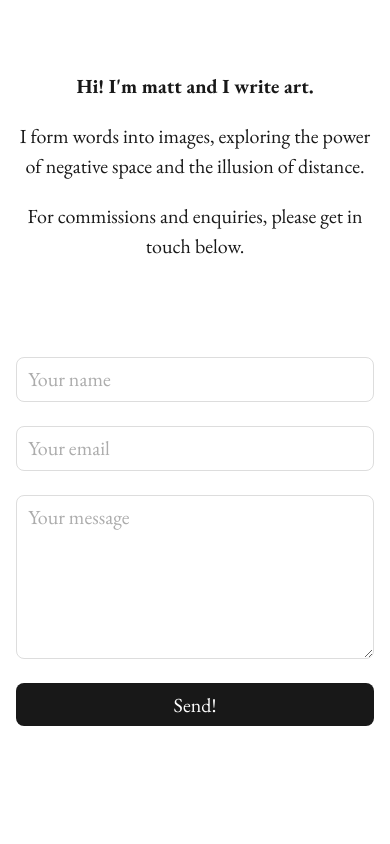
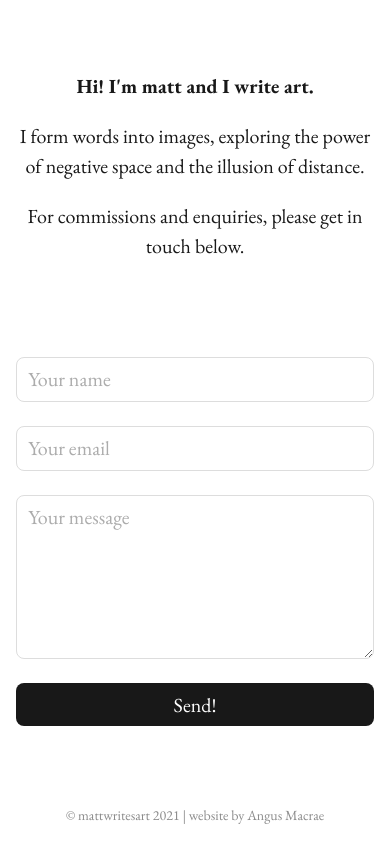
Before and after one commit to AngusMacrae/mattwritesart, a React (Create React App) app: page / in a window 390 px wide. Shown: the part 3526-4370 px from the top of the page. Before the commit the page ends 4308 px from the top, so only its background shows below. Built offline with nearby package versions, Linux system fonts and the light colour scheme.

Commit message:
Footer content and styling

```diff
--- a/src/components/App.css
+++ b/src/components/App.css
@@ -289,3 +289,24 @@ a:hover {
     justify-self: unset;
   }
 }
+
+.footer {
+  text-align: right;
+  padding: 1rem;
+}
+
+.footer p {
+  max-width: 800px;
+  margin-left: auto;
+  margin-right: auto;
+  opacity: 0.5;
+}
+
+@media (max-width: 450px) {
+  .footer {
+    text-align: center;
+  }
+  .footer small {
+    font-size: 14px;
+  }
+}
--- a/src/components/Footer/Footer.js
+++ b/src/components/Footer/Footer.js
@@ -1,7 +1,14 @@
 export default function Footer() {
   return (
     <footer className='footer'>
-      <p></p>
+      <p>
+        <small>
+          &#169; mattwritesart 2021 | website by{' '}
+          <a href='https://angusmacrae.dev' target='_blank' rel='noopener noreferrer' title='Angus Macrae'>
+            Angus Macrae
+          </a>
+        </small>
+      </p>
     </footer>
   );
 }
```
